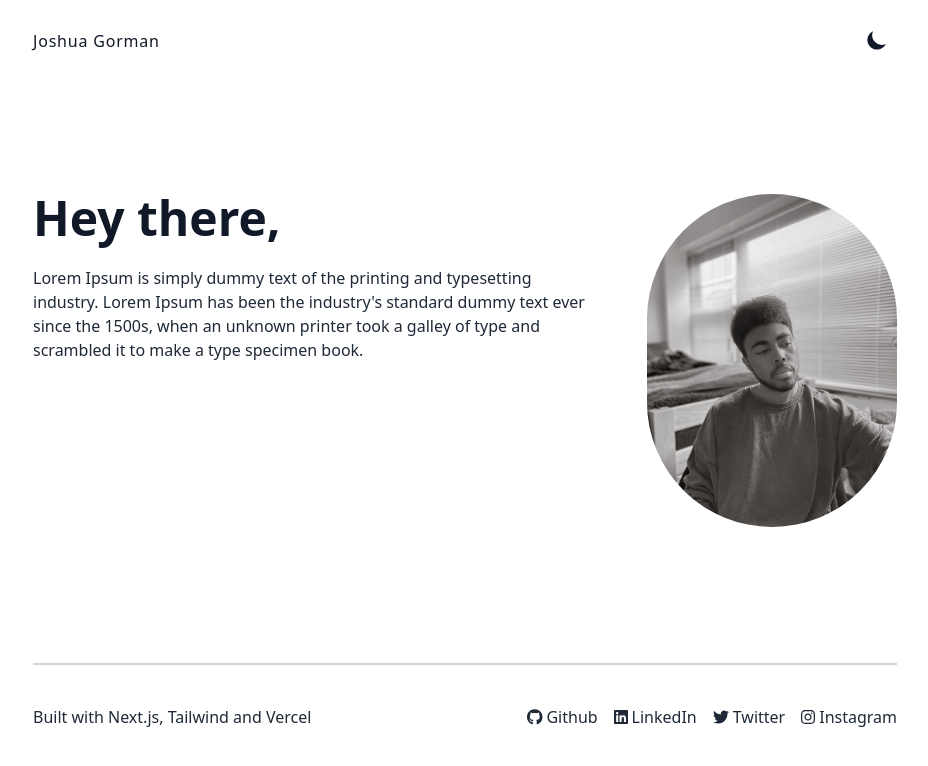
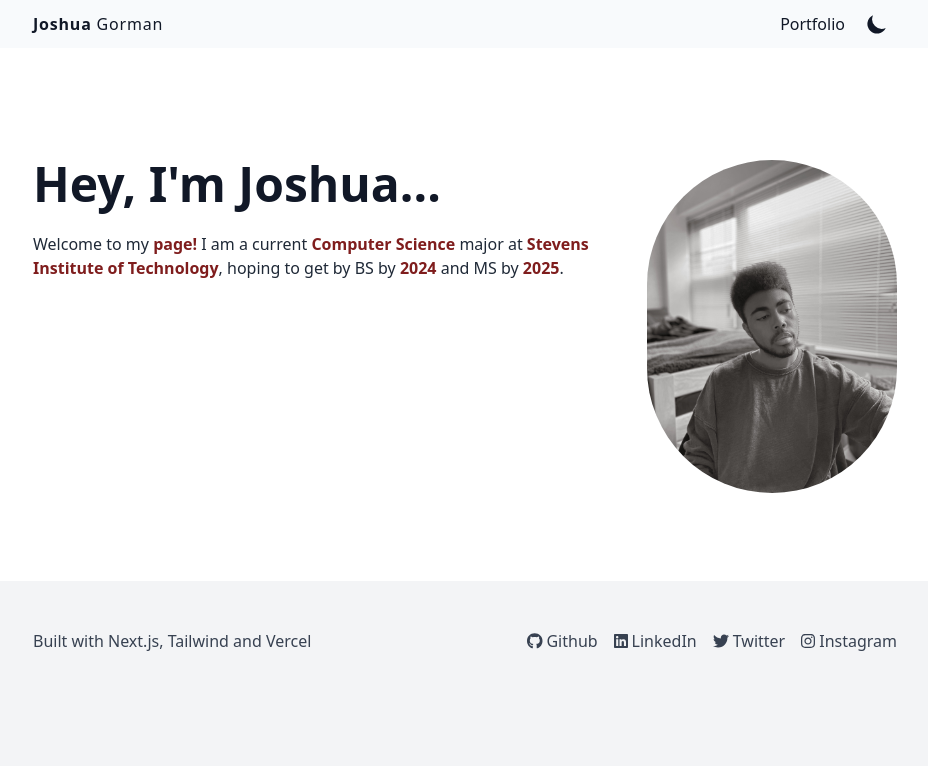
Before and after one commit to endevii/portfolio-ndv, a Next.js app: page / in a window 1280 px wide. Shown: the top 766 px of the page, without its empty margins (175-1103 px from the left). Built offline with nearby package versions, Linux system fonts and the light colour scheme.

Commit message:
Custom bg styles

```diff
--- /dev/null
+++ b/anme.d.ts
@@ -0,0 +1 @@
+declare module "animejs";
--- a/components/about.tsx
+++ b/components/about.tsx
@@ -16,15 +16,25 @@ export default function About() {
     <div className="container px-4 mx-auto">
       <div className="lg:space-x-5 lg:flex lg:flex-row item-center lg:-mx-4 flex flex-col-reverse text-center lg:text-left">
         <div className="lg:px-4 lg:mt-12 ">
-          <h1 className="text-2xl font-bold text-gray-900 lg:text-5xl dark:text-white">
-            Hey there,
-          </h1>
+          <div className="">
+            <h1 className="text-2xl font-bold text-gray-900 lg:text-5xl dark:text-white">
+              Hey, I&apos;m Joshua...
+            </h1>
+          </div>
+
           <div className="mt-6 text-gray-800 dark:text-white">
             <p className="mb-4">
-              Lorem Ipsum is simply dummy text of the printing and typesetting
-              industry. Lorem Ipsum has been the industry&apos;s standard dummy
-              text ever since the 1500s, when an unknown printer took a galley
-              of type and scrambled it to make a type specimen book.
+              Welcome to my{" "}
+              <b className="text-red-900 dark:text-red-300">page!</b> I am a
+              current{" "}
+              <b className="text-red-900 dark:text-red-300">Computer Science</b>{" "}
+              major at{" "}
+              <b className="text-red-900 dark:text-red-300">
+                Stevens Institute of Technology
+              </b>
+              , hoping to get by BS by{" "}
+              <b className="text-red-900 dark:text-red-300">2024</b> and MS by{" "}
+              <b className="text-red-900 dark:text-red-300">2025</b>.
             </p>
           </div>
         </div>
--- a/components/footer.tsx
+++ b/components/footer.tsx
@@ -15,12 +15,18 @@ export default function Footer() {
   items.set("Twitter", faTwitter);
   items.set("LinkedIn", faLinkedin);
 
+  const links: Map<string, string> = new Map<string, string>();
+  links.set("Twitter", "https://twitter.com/_endevii_");
+  links.set("Instagram", "https://www.instagram.com/endevii/");
+  links.set("Github", "https://github.com/endevii");
+  links.set("LinkedIn", "https://www.linkedin.com/in/joshua-gorman/");
+
   const arr: string[] = ["Github", "LinkedIn", "Twitter", "Instagram"];
 
   return (
-    <div className="mt-12 lg:mt-18 sm:pb-36 sm:py-12 py-6">
-      <div className="max-w-4xl px-4 mx-auto text-gray-800 dark:text-white">
-        <div className="pb-8 mb-2 border-t-2 border-gray-300 dark:border-white-300"></div>
+    <div className="mt-12 backdrop-blur-sm lg:mt-18 sm:pb-36 sm:py-12 py-6 bg-gray-100 dark:bg-zinc-800">
+      <div className="max-w-4xl px-4 mx-auto dark:text-slate-300 text-gray-700">
+        {/* <div className="pb-8 mb-2 border-t-2 border-gray-300 dark:border-white-300"></div> */}
         <div className="flex flex-col justify-between lg:flex-row items-left">
           <p>Built with Next.js, Tailwind and Vercel</p>
           <div className="flex flex-wrap pt-2 sm:space-x-4 space-x-2 font-medium lg:pt-0">
@@ -30,6 +36,7 @@ export default function Footer() {
                   key={index}
                   itemName={items.get(value)!}
                   itemTitle={value}
+                  itemLink={links.get(value)!}
                 />
               );
             })}
--- a/components/footerItem.tsx
+++ b/components/footerItem.tsx
@@ -6,16 +6,18 @@ export default function FooterItem({
   key,
   itemName,
   itemTitle,
+  itemLink,
 }: {
   key: number;
   itemName: IconDefinition;
   itemTitle: string;
+  itemLink: string;
 }) {
   return (
     <>
       <div className={"transition-colors hover:text-yellow-500"}>
         <FontAwesomeIcon icon={itemName} className="pr-1"></FontAwesomeIcon>
-        <a href="#" target="_blank" rel="noreferrer">
+        <a href={itemLink} target="_blank" rel="noreferrer">
           {itemTitle}
         </a>
       </div>
--- a/components/header.tsx
+++ b/components/header.tsx
@@ -2,23 +2,26 @@ import React from "react";
 import Link from "next/link";
 import ThemeSwitch from "./themeSwitch";
 
+// Making a gradient background
+// bg-gradient-to-r from-slate-50 to-yellow-100 md:py-6
+
 export default function Header() {
   return (
-    <div className="sticky top-0 z-20 py-2 bg-white md:py-6 md:mb-6 dark:bg-black">
+    <div className="sticky backdrop-blur-sm top-0 z-20 py-2 bg-slate-50 md:mb-6 dark:bg-zinc-900">
       <div className="container px-4 mx-auto lg:max-w-4xl flex items-center justify-between">
         <Link href={"/"}>
           <a
             className={
-              "font-medium tracking-wider transition-colors text-gray-900 hover:text-sky-500 dark:text-white dark:hover:text-yellow-200"
+              "font-medium tracking-wider transition-colors text-gray-900 hover:text-sky-200 dark:text-white dark:hover:text-yellow-200"
             }
           >
-            Joshua Gorman
+            <b>Joshua</b> Gorman
           </a>
         </Link>
-        <div>
-          <Link href={"/"}>
-            <a className=""></a>
-          </Link>
+        <div className="flex items-center font-light">
+          <button className="transition-colors text-gray-900 hover:text-sky-200 dark:text-white dark:hover:text-yellow-200">
+            Portfolio
+          </button>
           <ThemeSwitch></ThemeSwitch>
         </div>
       </div>
--- a/components/themeSwitch.tsx
+++ b/components/themeSwitch.tsx
@@ -23,7 +23,7 @@ export default function ThemeSwitch() {
         xmlns="http://www.w3.org/2000/svg"
         viewBox="0 0 20 20"
         fill="currentColor"
-        className="text-gray-900 hover:text-sky-200 dark:text-gray-100 dark:hover:text-yellow-200"
+        className="text-gray-900 hover:text-red-900 dark:text-gray-100 dark:hover:text-yellow-200"
       >
         {mounted && (theme === "dark" || resolvedTheme === "dark") ? (
           <path
--- a/pages/_app.tsx
+++ b/pages/_app.tsx
@@ -6,11 +6,12 @@ import { ThemeProvider } from "next-themes";
 import { config } from "@fortawesome/fontawesome-svg-core";
 import "@fortawesome/fontawesome-svg-core/styles.css";
 config.autoAddCss = false;
+import Script from "next/script";
 
 export default function MyApp({ Component, pageProps }: AppProps) {
   return (
     <>
-      <ThemeProvider attribute="class" enableSystem={true}>
+      <ThemeProvider attribute="class" defaultTheme="system">
         <Header />
         <Component {...pageProps} />
         <Footer />
--- a/styles/globals.css
+++ b/styles/globals.css
@@ -3,6 +3,11 @@
 @tailwind utilities;
 
 @layer base {
+  body {
+    @apply bg-white;
+    @apply dark:bg-slate-500;
+  }
+
   html {
     font-family: Proxima Nova, system-ui, sans-serif;
   }
```
